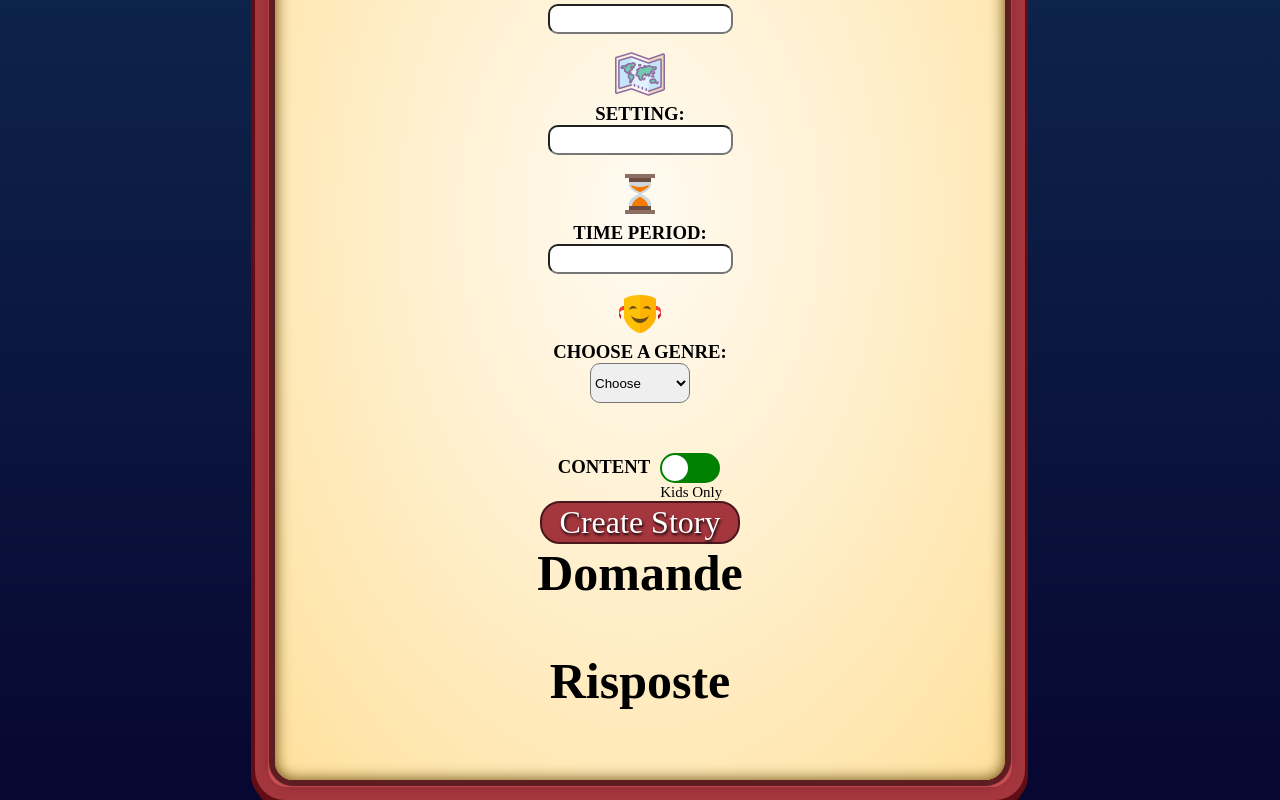
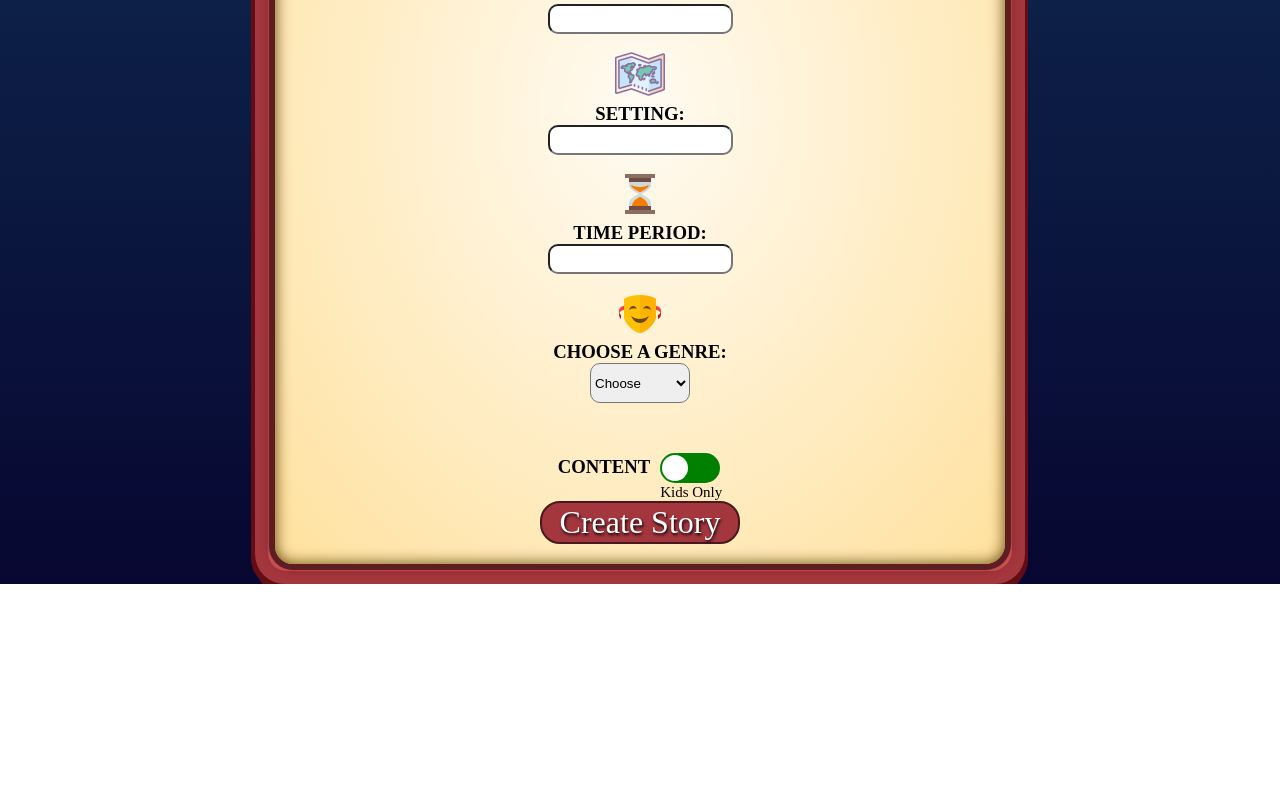
Before and after one commit to SimonJ933/ai-story-teller, a Next.js app in the folder ai-story-teller/: page / in a window 1280 px wide. Shown: the part 479-1279 px from the top of the page. After the commit the page ends 1063 px from the top, so only its background shows below. Built offline with nearby package versions, Linux system fonts and the light colour scheme; a web font is replaced by a local one.

Commit message:
refactoring

```diff
--- a/ai-story-teller/src/components/Atoms/Hamburger/Hamburger.module.scss
+++ b/ai-story-teller/src/components/Atoms/Hamburger/Hamburger.module.scss
@@ -1,4 +1,3 @@
-/* Style principale per il wrapper del pulsante hamburger */
 .main {
   display: flex;
   flex-direction: column;
@@ -11,22 +10,19 @@
   margin-left: 10px;
 }
 
-/* Quando il menu è attivo */
 .active {
-  transform: rotate(180deg); /* Esempio di animazione */
+  transform: rotate(180deg);
 }
 
-/* Barre del pane superiore e inferiore */
 .breadUp,
 .breadDown {
   width: 100%;
   height: 5px;
-  background-color: #333; /* Colore delle barre */
+  background-color: #333;
   border-radius: 5px;
   transition: all 0.3s ease;
 }
 
-/* Barra centrale */
 .hamb {
   width: 100%;
   height: 5px;
@@ -35,7 +31,6 @@
   transition: all 0.3s ease;
 }
 
-/* Animazione quando il menu è attivo: trasforma le barre in una X */
 .active .breadUp {
   transform: rotate(45deg) translate(7px, 7px);
 }
@@ -45,5 +40,5 @@
 }
 
 .active .hamb {
-  opacity: 0; /* Nascondi la barra centrale */
+  opacity: 0;
 }
--- a/ai-story-teller/src/pages/index.tsx
+++ b/ai-story-teller/src/pages/index.tsx
@@ -192,24 +192,22 @@ export default function Home() {
                     </div>
                   )
                 )}
-                <div>
+
+                {!loading && response && domande.length > 0 && (
                   <div>
-                    <h2>Domande</h2>
+                    <h2>QUESTION TIME!!</h2>
                     <ul>
                       {domande.map((domanda, index) => (
                         <li key={index}>{domanda}</li>
                       ))}
                     </ul>
-                  </div>
-                  <div>
-                    <h2>Risposte</h2>
                     <ul>
                       {risposte.map((risposta, index) => (
                         <li key={index}>{risposta}</li>
                       ))}
                     </ul>
                   </div>
-                </div>
+                )}
               </WindowBox>
             </div>
           </div>
```
